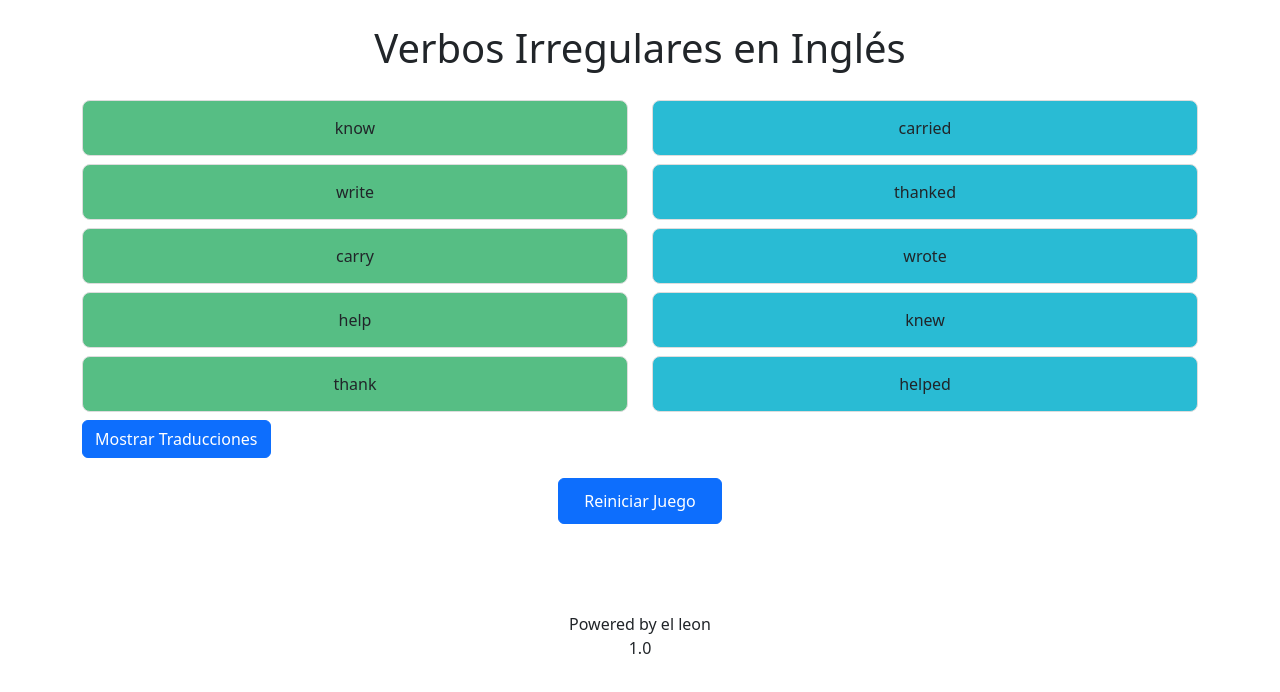
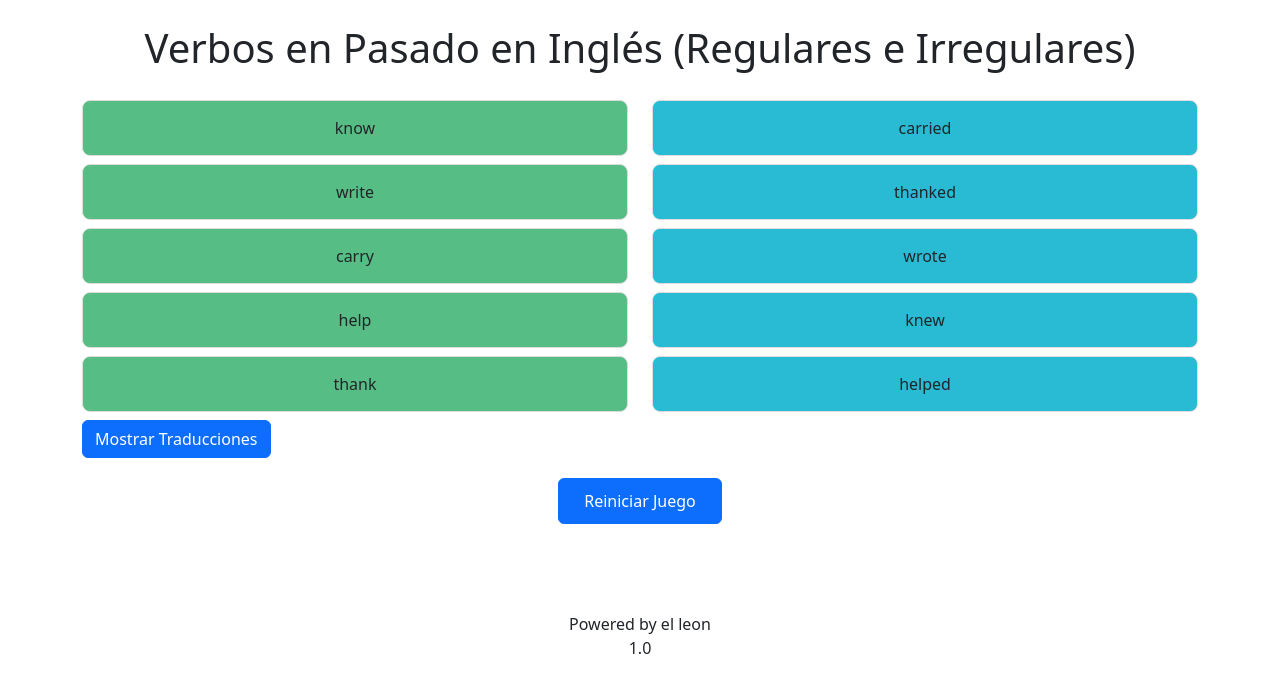
Before and after one commit to AlexMen29/verbs, a plain HTML site: page index.html in a window 1280 px wide. Drawn offline with nearby package versions, Linux system fonts and the light colour scheme.

Commit message:
Traducciones listas v2

```diff
--- a/index.html
+++ b/index.html
@@ -12,7 +12,7 @@
 <body>
 
     <div class="container mt-4">
-        <h1 class="text-center mb-4">Verbos Irregulares en Inglés</h1>
+        <h1 class="text-center mb-4"> Verbos en Pasado en Inglés (Regulares e Irregulares)</h1>
 
 
         <div class="row">
```
